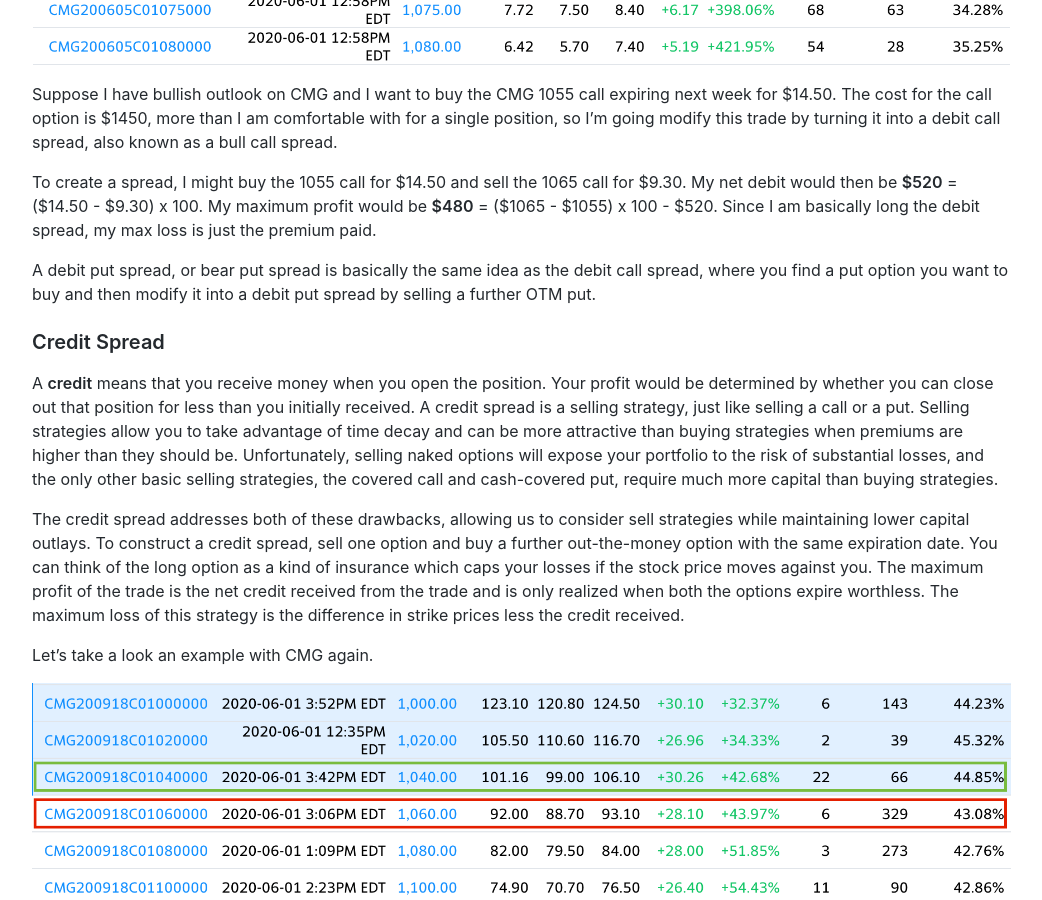
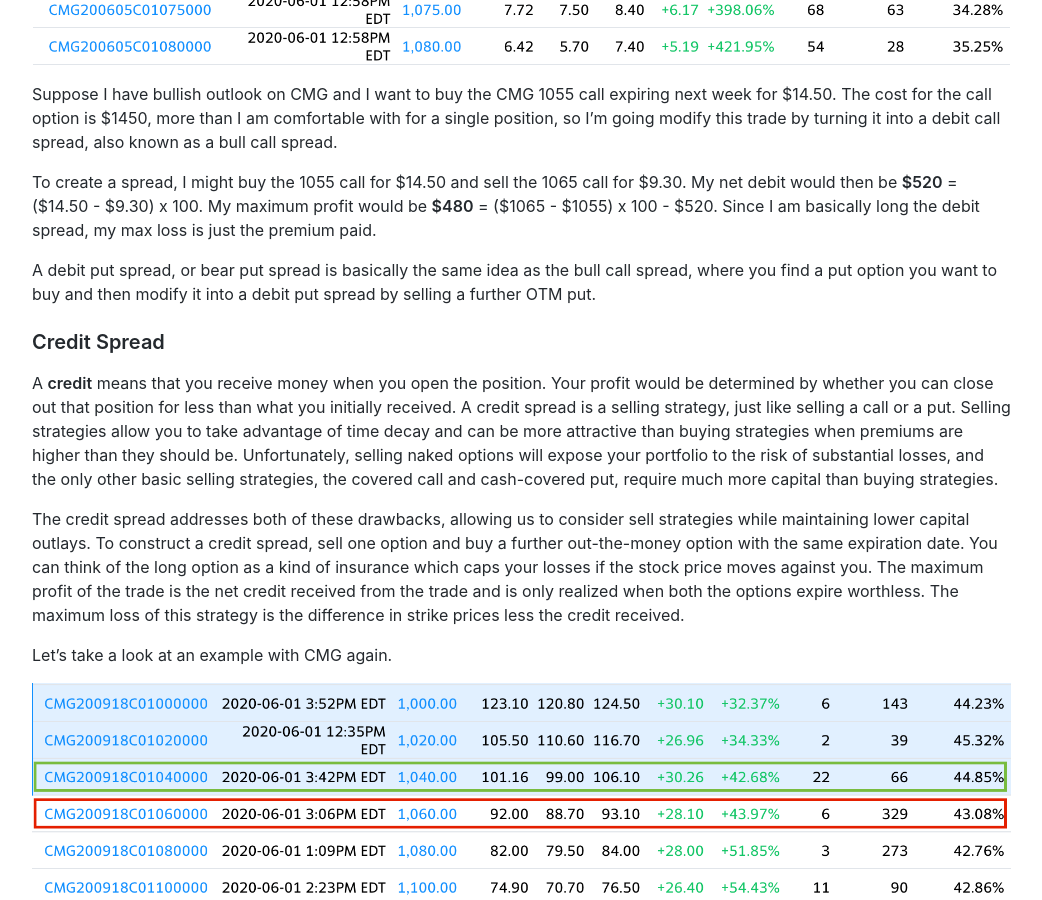
Before and after one commit to Porkbutts/finance.adriant.io, a Jekyll site: the page built from _posts/2020-06-01-easy-way-to-think-about-vertical-spreads.md, in a window 1280 px wide and 900 px high, scrolled down 1696 px. Shown: the whole window, without its empty margins (118-1160 px from the left). Built offline with Jekyll 4.4.1, drawn with Linux system fonts in a browser that asks for light colours; nearby versions of some CDN libraries; comment, search, counter and statistics services are not loaded.

Commit message:
Fix typos:

```diff
--- a/_posts/2020-06-01-easy-way-to-think-about-vertical-spreads.md
+++ b/_posts/2020-06-01-easy-way-to-think-about-vertical-spreads.md
@@ -39,15 +39,15 @@
 
 To create a spread, I might buy the 1055 call for $14.50 and sell the 1065 call for $9.30. My net debit would then be **$520** = ($14.50 - $9.30) x 100. My maximum profit would be **$480** = ($1065 - $1055) x 100 - $520. Since I am basically long the debit spread, my max loss is just the premium paid.
 
-A debit put spread, or bear put spread is basically the same idea as the debit call spread, where you find a put option you want to buy and then modify it into a debit put spread by selling a further OTM put.
+A debit put spread, or bear put spread is basically the same idea as the bull call spread, where you find a put option you want to buy and then modify it into a debit put spread by selling a further OTM put.
 
 ### Credit Spread
 
-A **credit** means that you receive money when you open the position. Your profit would be determined by whether you can close out that position for less than you initially received. A credit spread is a selling strategy, just like selling a call or a put. Selling strategies allow you to take advantage of time decay and can be more attractive than buying strategies when premiums are higher than they should be. Unfortunately, selling naked options will expose your portfolio to the risk of substantial losses, and the only other basic selling strategies, the covered call and cash-covered put, require much more capital than buying strategies.
+A **credit** means that you receive money when you open the position. Your profit would be determined by whether you can close out that position for less than what you initially received. A credit spread is a selling strategy, just like selling a call or a put. Selling strategies allow you to take advantage of time decay and can be more attractive than buying strategies when premiums are higher than they should be. Unfortunately, selling naked options will expose your portfolio to the risk of substantial losses, and the only other basic selling strategies, the covered call and cash-covered put, require much more capital than buying strategies.
 
 The credit spread addresses both of these drawbacks, allowing us to consider sell strategies while maintaining lower capital outlays. To construct a credit spread, sell one option and buy a further out-the-money option with the same expiration date. You can think of the long option as a kind of insurance which caps your losses if the stock price moves against you. The maximum profit of the trade is the net credit received from the trade and is only realized when both the options expire worthless. The maximum loss of this strategy is the difference in strike prices less the credit received.
 
-Let's take a look an example with CMG again.
+Let's take a look at an example with CMG again.
 
 {% include image.html file="cmg-bear-call-spread.png" %}
 
```
